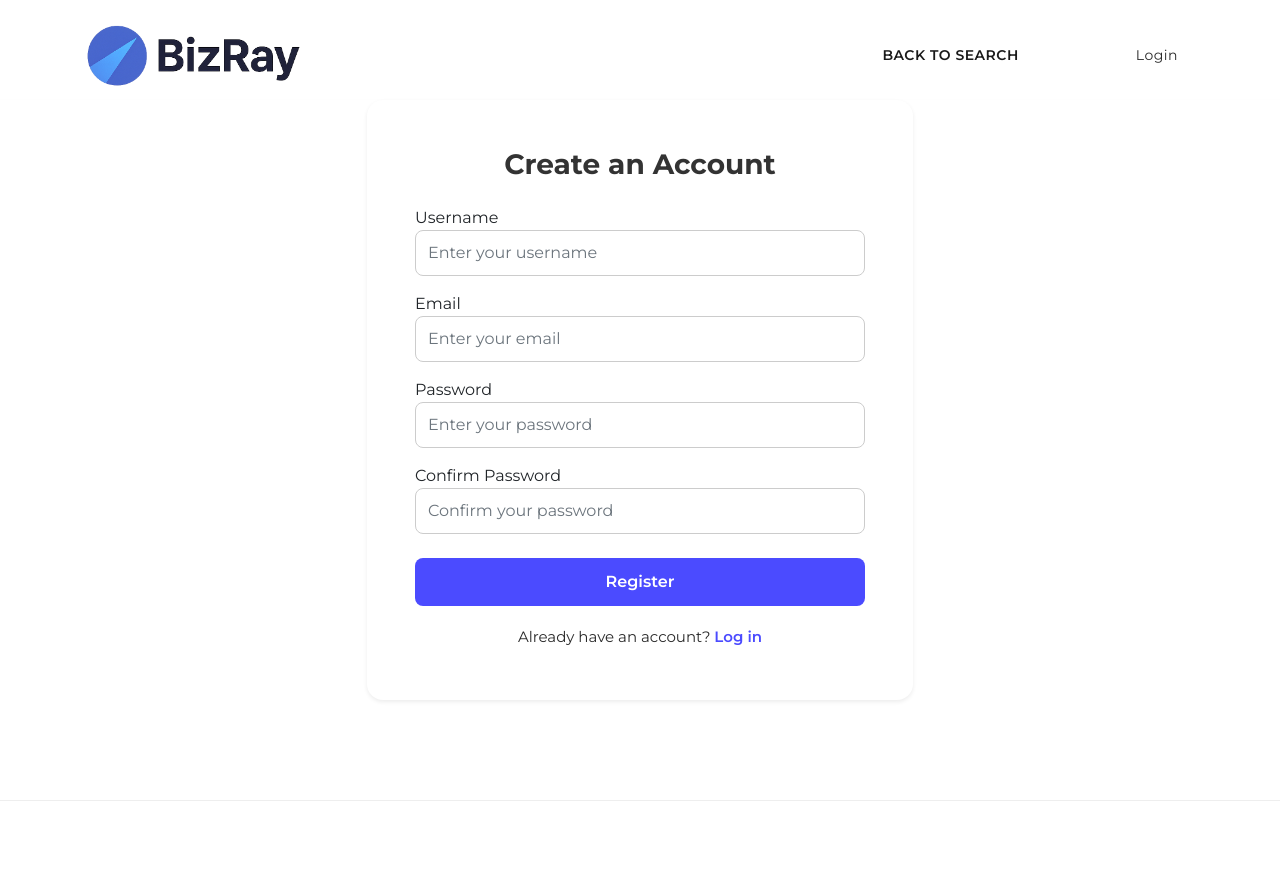
After one commit to IMC-Krems-BizRay/BizRay, a Flask app: page /register in a window 1280 px wide. The commit adds this page. Run offline with Flask 3, Linux system fonts and the light colour scheme; some libraries are stand-ins or nearby versions.

Commit message:
Added a register page and navigation to it

```diff
--- a/frontend-flask/app/routes.py
+++ b/frontend-flask/app/routes.py
@@ -11,6 +11,10 @@ def index():
 @main.route("/login")
 def login():
     return render_template("login.html", page = 'login')
+
+@main.route("/register")
+def register():
+    return render_template("register.html", page="register")
 
 
 @main.route("/search_results")
--- a/frontend-flask/app/static/css/custom.css
+++ b/frontend-flask/app/static/css/custom.css
@@ -91,11 +91,11 @@
   padding: 0 22px;                  /* horizontal padding only */
   height: 40px;                     /* fixed button height */
   display: flex;                    /* enables centering */
-  align-items: center;              /* vertical centering */
-  justify-content: center;          /* horizontal centering */
+  align-items: center;
+  justify-content: center;
   font-weight: 600;
   letter-spacing: 0.5px;
-  text-transform: uppercase;        /* matches your theme style */
+  text-transform: uppercase;
   text-decoration: none;
   transition: all 0.2s ease-in-out;
 }
@@ -104,3 +104,53 @@
   background-color: #000 !important;
   color: #fff !important;
 }
+
+/* Style for "Create Account" link */
+.create-account-link {
+  color: #4b4bff;
+  font-weight: 600;
+  text-decoration: none;
+  transition: color 0.2s ease;
+}
+
+.create-account-link:hover {
+  color: #000;
+  text-decoration: underline;
+}
+
+/* Register page */
+.card {
+  border: none;
+}
+
+.card h3 {
+  font-weight: 700;
+  color: #333;
+}
+
+.form-control {
+  border-radius: 8px;
+  border: 1px solid #ccc;
+  padding: 10px 12px;
+}
+
+.form-control:focus {
+  border-color: #4b4bff;
+  box-shadow: 0 0 0 0.15rem rgba(75, 75, 255, 0.25);
+}
+
+.main-button.w-100 {
+  text-align: center;
+  padding: 12px;
+  border: none;
+  border-radius: 8px;
+  background-color: #4b4bff;
+  color: white;
+  font-weight: 600;
+  transition: background 0.2s ease;
+}
+
+.main-button.w-100:hover {
+  background-color: #000;
+  color: white;
+}
--- a/frontend-flask/app/templates/login.html
+++ b/frontend-flask/app/templates/login.html
@@ -18,6 +18,11 @@
         <button type="submit" class="btn btn-primary w-100">Login</button>
       </form>
     </div>
+    <div class="text-center mt-3">
+      <p>Don't have an account?
+        <a href="{{ url_for('main.register') }}" class="create-account-link">Create an Account</a>
+      </p>
+    </div>
   </div>
 </div>
 {% endblock %}
--- /dev/null
+++ b/frontend-flask/app/templates/register.html
@@ -0,0 +1,46 @@
+{% extends "base.html" %}
+{% block title %}Register - BizRay{% endblock %}
+
+{% block content %}
+<section class="section" style="min-height: 100vh; display: flex; align-items: center; justify-content: center;">
+  <div class="container">
+    <div class="row justify-content-center">
+      <div class="col-lg-6 col-md-8">
+        <div class="card shadow-sm p-5" style="border-radius: 16px; background-color: #ffffff;">
+          <h3 class="text-center mb-4">Create an Account</h3>
+
+          <form method="POST" action="{{ url_for('main.register') }}">
+            <div class="form-group mb-3">
+              <label for="username">Username</label>
+              <input type="text" class="form-control" id="username" name="username" placeholder="Enter your username" required>
+            </div>
+
+            <div class="form-group mb-3">
+              <label for="email">Email</label>
+              <input type="email" class="form-control" id="email" name="email" placeholder="Enter your email" required>
+            </div>
+
+            <div class="form-group mb-3">
+              <label for="password">Password</label>
+              <input type="password" class="form-control" id="password" name="password" placeholder="Enter your password" required>
+            </div>
+
+            <div class="form-group mb-4">
+              <label for="confirm_password">Confirm Password</label>
+              <input type="password" class="form-control" id="confirm_password" name="confirm_password" placeholder="Confirm your password" required>
+            </div>
+
+            <button type="submit" class="main-button w-100">Register</button>
+          </form>
+
+          <div class="text-center mt-3">
+            <p>Already have an account?
+              <a href="{{ url_for('main.login') }}" class="create-account-link">Log in</a>
+            </p>
+          </div>
+        </div>
+      </div>
+    </div>
+  </div>
+</section>
+{% endblock %}
```
